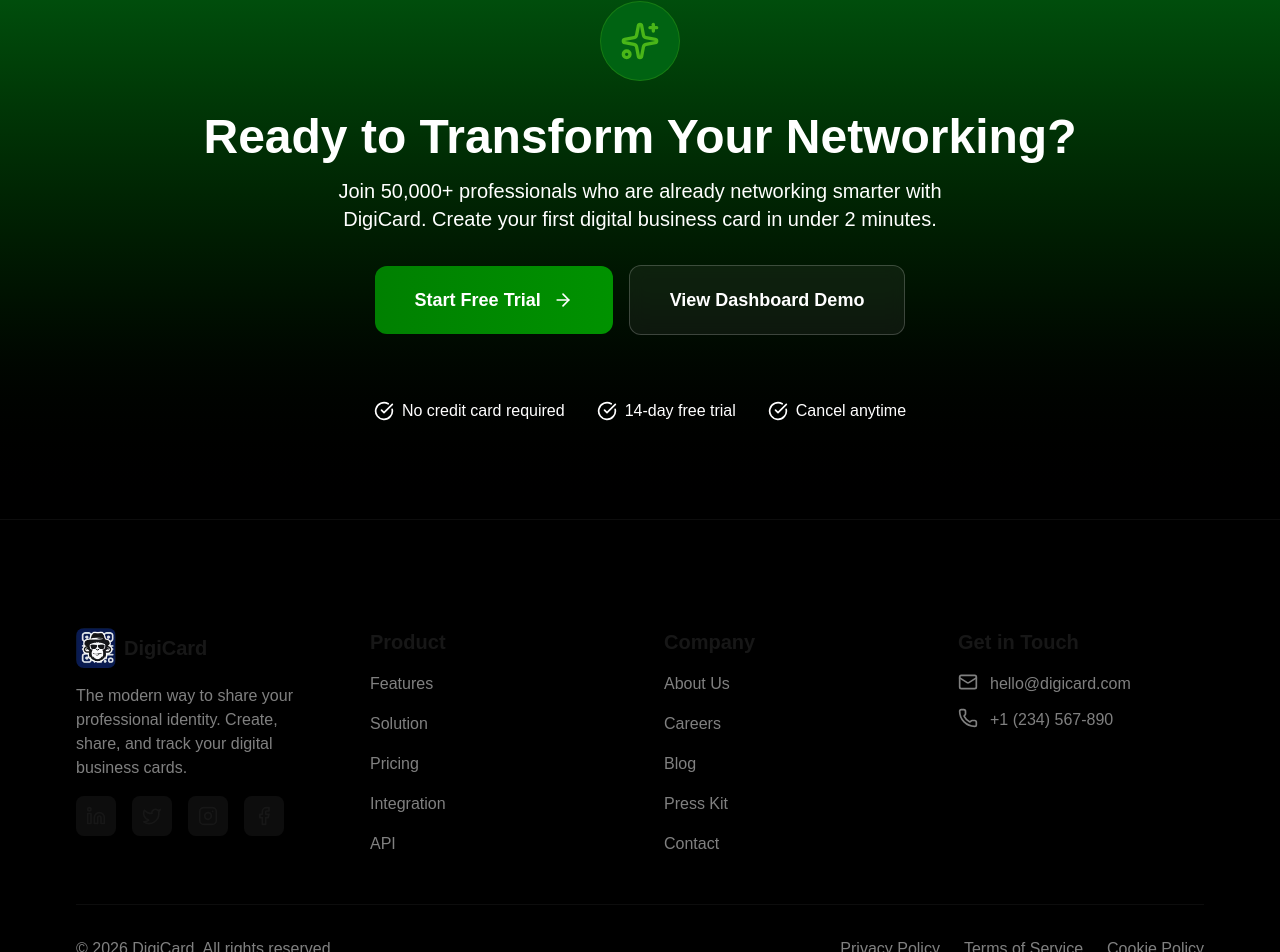
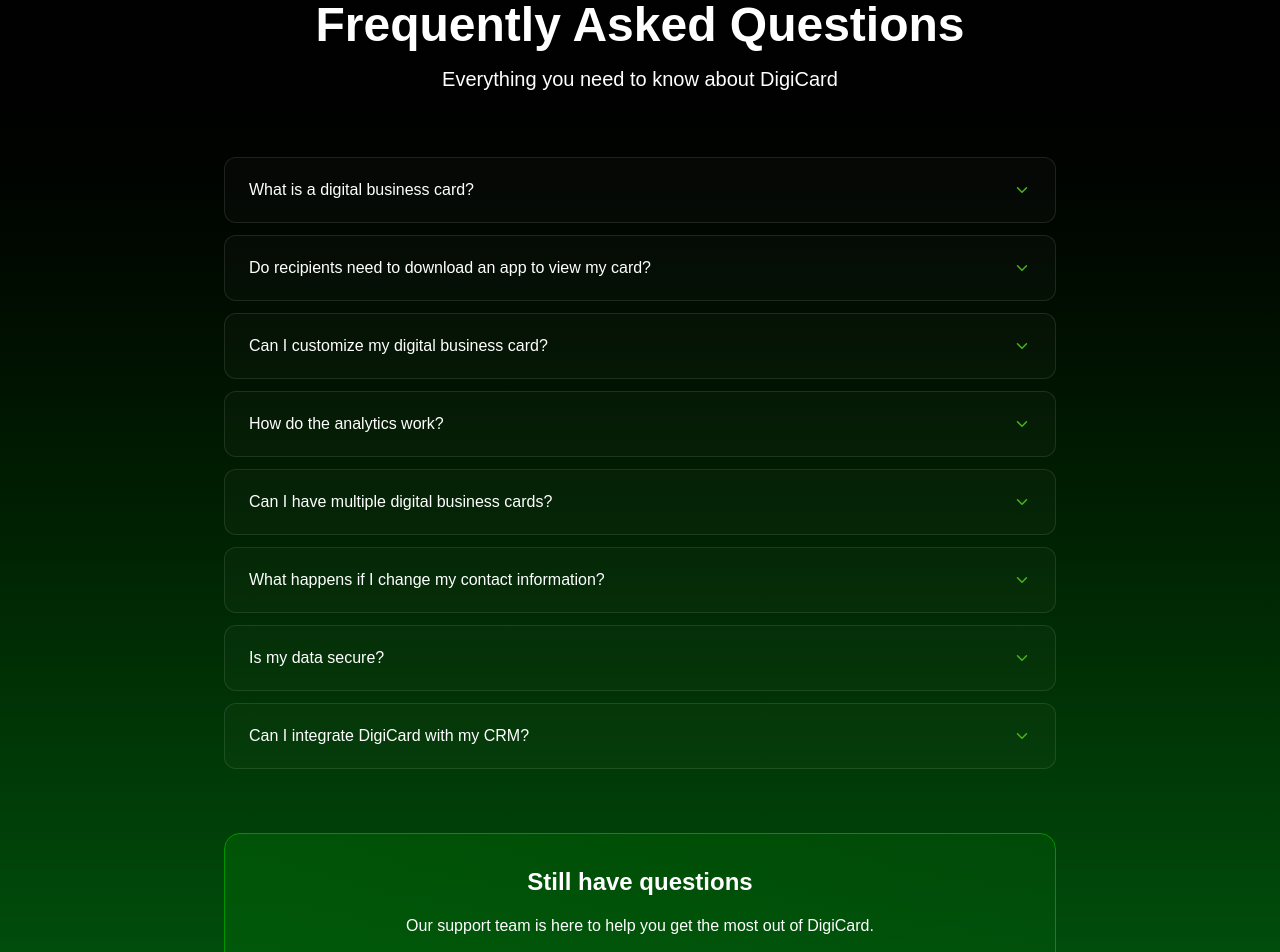
Before and after one commit to aice-xpert/samcard, a Next.js app: page / in a window 1280 px wide. Shown: the part 1276-2228 px from the top of the page. Built offline with nearby package versions, Linux system fonts and the light colour scheme.

Commit message:
add FAQ Section with responsive UI

```diff
--- a/app/page.tsx
+++ b/app/page.tsx
@@ -1,10 +1,12 @@
 import { CTABanner } from "@/components/CTABanner";
+import FAQ from "@/components/FAQ";
 import Footer from "@/components/Footer";
 import Testimonials from "@/components/Testimonials";
 
 export default function Home() {
   return <>
     <Testimonials/>
+    <FAQ/>
     <CTABanner/>
     <Footer/>
   </>
--- a/components/CTABanner.tsx
+++ b/components/CTABanner.tsx
@@ -5,7 +5,7 @@
 export function CTABanner() {
   return (
     <section
-      id="signup"
+      id="cta"
       className="py-24 bg-gradient-to-b from-[#006312] to-black border-white/5"
     >
       <div className="max-w-5xl mx-auto px-4 sm:px-6 lg:px-8">
--- /dev/null
+++ b/components/FAQ.tsx
@@ -0,0 +1,43 @@
+import { FAQ_ITEMS } from "@/constant";
+import { AccordionItem } from "./FAQAccordion";
+
+export default function FAQ() {
+  return (
+    <section
+      id="faq"
+      className="py-24 bg-gradient-to-b from-black to-[#006312]"
+    >
+      <div className="max-w-4xl mx-auto px-4 sm:px-6 lg:px-8">
+        {/* Header */}
+        <div className="text-center space-y-4 mb-16">
+          <h2 className="text-4xl lg:text-5xl font-bold text-white">
+            Frequently Asked Questions
+          </h2>
+          <p className="text-xl text-white">
+            Everything you need to know about DigiCard
+          </p>
+        </div>
+
+        {/* Questions */}
+        <div className="flex flex-col gap-3">
+          {FAQ_ITEMS.map((item) => (
+            <AccordionItem key={item.question} item={item} />
+          ))}
+        </div>
+
+        {/* Contact Support */}
+        <div className="mt-16 text-center p-8 bg-gradient-to-br from-[#008001]/30 to-transparent rounded-2xl border border-[#009200]">
+          <h3 className="text-2xl font-bold text-white mb-4">
+            Still have questions
+          </h3>
+          <p className="text-white mb-6">
+            Our support team is here to help you get the most out of DigiCard.
+          </p>
+          <button className="px-8 py-4 bg-gradient-to-r from-[#49B618] to-[#006312] text-white rounded-xl hover:shadow-xl hover:shadow-[#009200]/30 hover:scale-105 transition-all">
+            Contact Support
+          </button>
+        </div>
+      </div>
+    </section>
+  );
+}
--- /dev/null
+++ b/components/FAQAccordion.tsx
@@ -0,0 +1,49 @@
+"use client";
+
+import { useState } from "react";
+import { ChevronDown } from "lucide-react";
+import { FAQItem } from "@/constant";
+
+interface AccordionItemProps {
+  item: FAQItem;
+}
+
+export function AccordionItem({ item }: AccordionItemProps) {
+  const [isOpen, setIsOpen] = useState(false);
+
+  return (
+    <div
+      onClick={() => setIsOpen((prev) => !prev)}
+      className={`rounded-xl border cursor-pointer transition-colors duration-200
+        ${
+          isOpen
+            ? "border-[#49B618]/30 bg-[#009200]/5"
+            : "border-white/10 bg-white/[0.02] hover:border-white/20 hover:bg-white/[0.05]"
+        }`}
+    >
+      {/* Question Row */}
+      <div className="flex items-center justify-between px-6 py-5 select-none">
+        <span className="text-white font-medium text-base pr-4">
+          {item.question}
+        </span>
+        <ChevronDown
+          size={18}
+          className={`shrink-0 text-[#49B618] transition-transform duration-300 ${
+            isOpen ? "rotate-180 text-white" : ""
+          }`}
+        />
+      </div>
+
+      {/* Answer */}
+      <div
+        className={`overflow-hidden transition-all duration-300 ease-in-out ${
+          isOpen ? "max-h-60 opacity-100" : "max-h-0 opacity-0"
+        }`}
+      >
+        <p className="px-6 pb-5 text-[#808080] text-sm leading-relaxed">
+          {item.answer}
+        </p>
+      </div>
+    </div>
+  );
+}
--- a/components/Testimonials.tsx
+++ b/components/Testimonials.tsx
@@ -13,7 +13,7 @@
           <h2 className="text-4xl lg:text-5xl font-bold text-white">
             Loved by Professionals Worldwide
           </h2>
-          <p className="text-xl text-[#808080] max-w-2xl mx-auto">
+          <p className="text-xl text-white max-w-2xl mx-auto">
             Join thousands of professionals who have transformed their <br />
             networking with DigiCard.
           </p>
--- a/constant.ts
+++ b/constant.ts
@@ -10,6 +10,11 @@
 export interface Stat {
   value: string;
   label: string;
+}
+
+export interface FAQItem {
+  question: string;
+  answer: string;
 }
 
 export const TESTIMONIALS: Testimonial[] = [
@@ -81,3 +86,46 @@
   "14-day free trial",
   "Cancel anytime",
 ];
+
+export const FAQ_ITEMS: FAQItem[] = [
+  {
+    question: "What is a digital business card?",
+    answer:
+      "A digital business card is an electronic version of a traditional business card that you can share instantly via a link, QR code, or NFC tap. It lives online and can be updated anytime without reprinting.",
+  },
+  {
+    question: "Do recipients need to download an app to view my card?",
+    answer:
+      "No. Recipients can view your digital business card directly in any modern web browser — no app download required. It works on iOS, Android, and desktop seamlessly.",
+  },
+  {
+    question: "Can I customize my digital business card?",
+    answer:
+      "Absolutely. You can customize your card with your brand colors, logo, profile photo, social links, contact details, and more. Changes go live instantly across all your shared links.",
+  },
+  {
+    question: "How do the analytics work?",
+    answer:
+      "Our analytics dashboard shows you who viewed your card, when they viewed it, which links they clicked, and how they found you. This helps you follow up with leads more effectively and measure your networking ROI.",
+  },
+  {
+    question: "Can I have multiple digital business cards?",
+    answer:
+      "Yes. You can create multiple cards for different roles, brands, or contexts — for example, one for consulting and one for your full-time job — all managed from a single account.",
+  },
+  {
+    question: "What happens if I change my contact information?",
+    answer:
+      "Any updates you make are reflected instantly on your live card. Anyone who has your link will always see your latest information without you needing to reshare it.",
+  },
+  {
+    question: "Is my data secure?",
+    answer:
+      "Yes. All data is encrypted in transit and at rest. We never sell your personal information to third parties, and you have full control over what information is visible on your card.",
+  },
+  {
+    question: "Can I integrate DigiCard with my CRM?",
+    answer:
+      "Yes. DigiCard integrates with popular CRMs like HubSpot, Salesforce, and Pipedrive. Leads captured through your card can be synced automatically to your CRM of choice.",
+  },
+];
```
Also changed, not shown: components/TestimonialsCard.tsx (indentation only).
